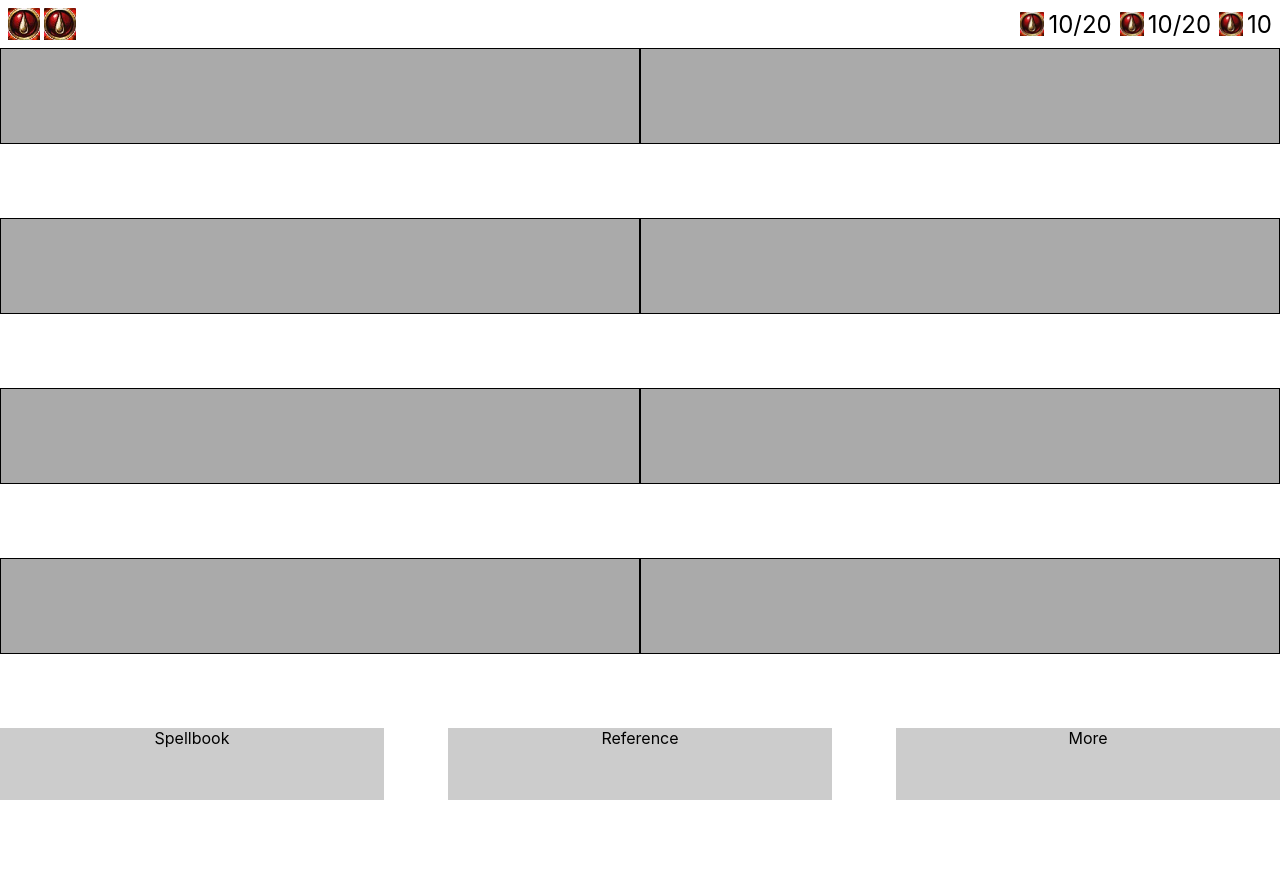
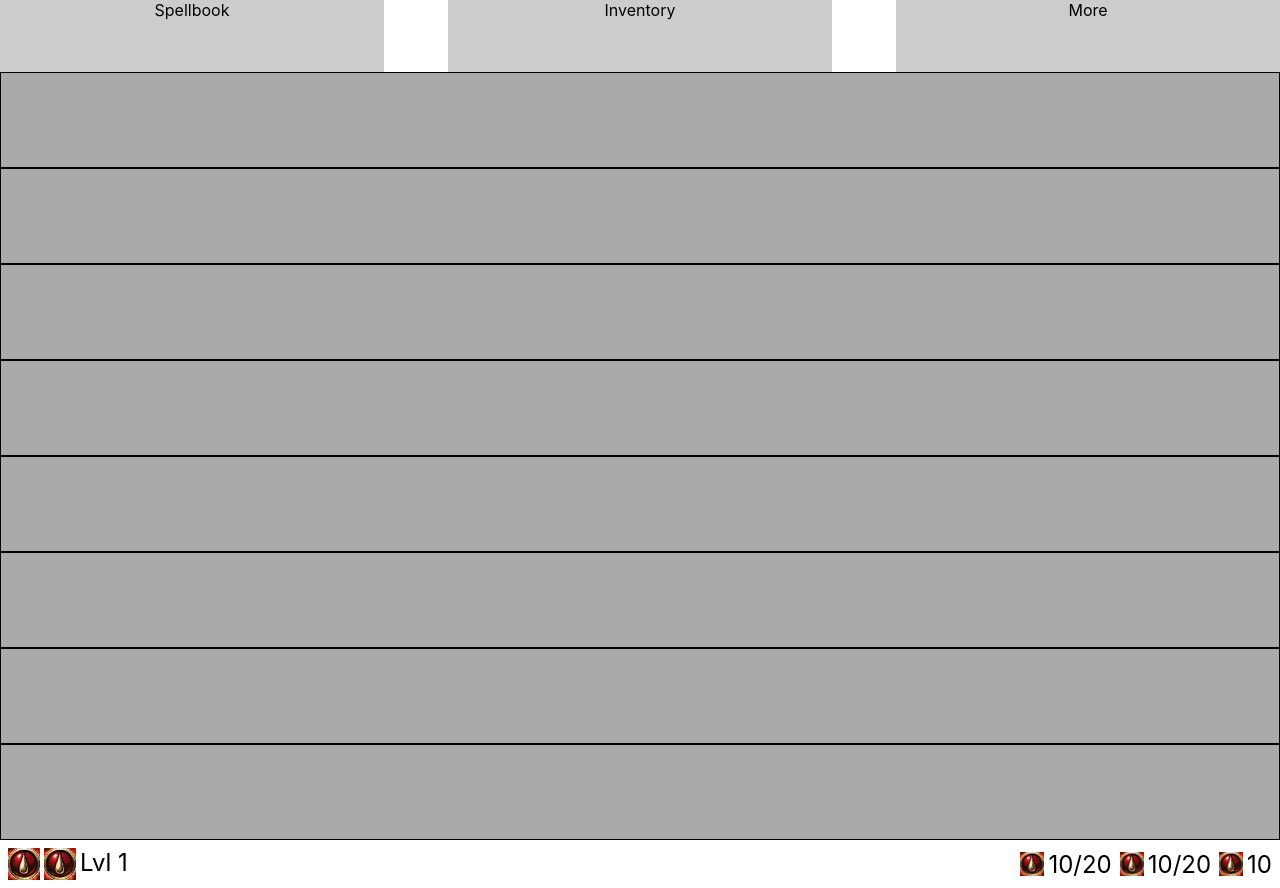
Before and after one commit to rissole/wow-board-game-app, a React (Create React App) app: page / in a window 1280 px wide. Before the commit the page ends 800 px from the top, so only its background shows below. Built offline with nearby package versions, Linux system fonts and the light colour scheme.

Commit message:
Flipped navigation and stats bars. Added level information to stats

```diff
--- a/src/App.scss
+++ b/src/App.scss
@@ -18,7 +18,7 @@ $navButtonHeight: 72px;
   }
 }
 
-.topBar {
+.statsSection {
   display: flex;
   width: 100%;
   justify-content: space-between;
--- a/src/App.tsx
+++ b/src/App.tsx
@@ -67,8 +67,20 @@ function App() {
 
   return (
     <div className="app">
-      <div className="topBar">
-        <CharacterInfoHeader class="druid" faction="alliance" />
+      <div className="nav">
+        <div className="spellbook" onClick={toggleSpellbookModal}>
+          Spellbook
+        </div>
+        <div className="inventory">Inventory</div>
+        <div className="more">More</div>
+      </div>
+      <div className="main">
+        {charSheetSlots.map((charSheetSlot, i) => {
+          return <CharacterSheetSlot equipped={charSheetSlot.equipped} key={i} />;
+        })}
+      </div>
+      <div className="statsSection">
+        <CharacterInfoHeader class="druid" faction="alliance" level={1} />
         <HealthEnergyGoldSection>
           <EditableStat
             statName="health"
@@ -89,18 +101,6 @@ function App() {
           />
         </HealthEnergyGoldSection>
       </div>
-      <div className="main">
-        {charSheetSlots.map((charSheetSlot, i) => {
-          return <CharacterSheetSlot equipped={charSheetSlot.equipped} key={i} />;
-        })}
-      </div>
-      <div className="nav">
-        <div className="spellbook" onClick={toggleSpellbookModal}>
-          Spellbook
-        </div>
-        <div className="reference">Reference</div>
-        <div className="more">More</div>
-      </div>
       {isSpellbookModalOpen ? (
         <Modal onClose={closeNavModal}>
           <SpellbookCarousel />
--- a/src/components/CharacterInfoHeader/index.tsx
+++ b/src/components/CharacterInfoHeader/index.tsx
@@ -5,6 +5,7 @@ import healthPath from "./health.jpg";
 export interface Props {
   faction: "alliance" | "horde";
   class: "druid" | "hunter";
+  level: 1 | 2 | 3 | 4 | 5;
 }
 
 const CharacterInfoHeader = (props: Props) => {
@@ -12,6 +13,7 @@ const CharacterInfoHeader = (props: Props) => {
     <Container>
       <Icon height={32} width={32} path={healthPath} />
       <Icon height={32} width={32} path={healthPath} />
+      <span>Lvl {props.level}</span>
     </Container>
   );
 };
--- a/src/components/CharacterSheetSlot/index.tsx
+++ b/src/components/CharacterSheetSlot/index.tsx
@@ -12,7 +12,7 @@ const CharacterSheetSlot = (props: Props) => {
 
 const Container = styled.div`
   background-color: #aaa;
-  width: 50vw;
+  width: 100vw;
   height: 96px;
   border: 1px solid black;
 `;
```
